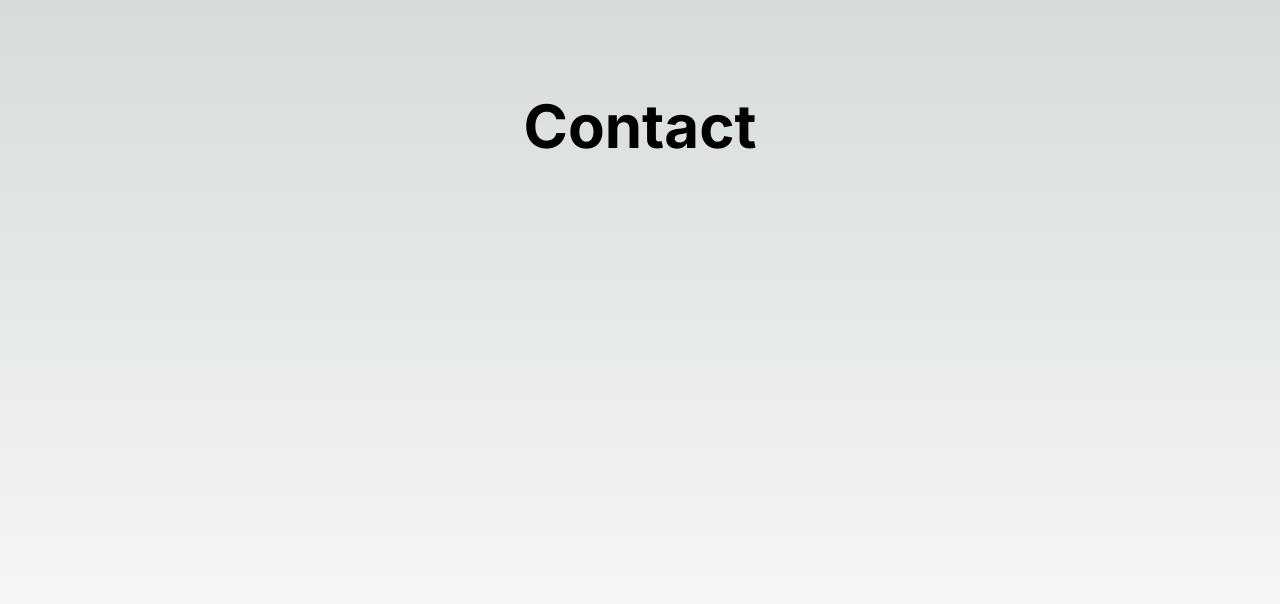
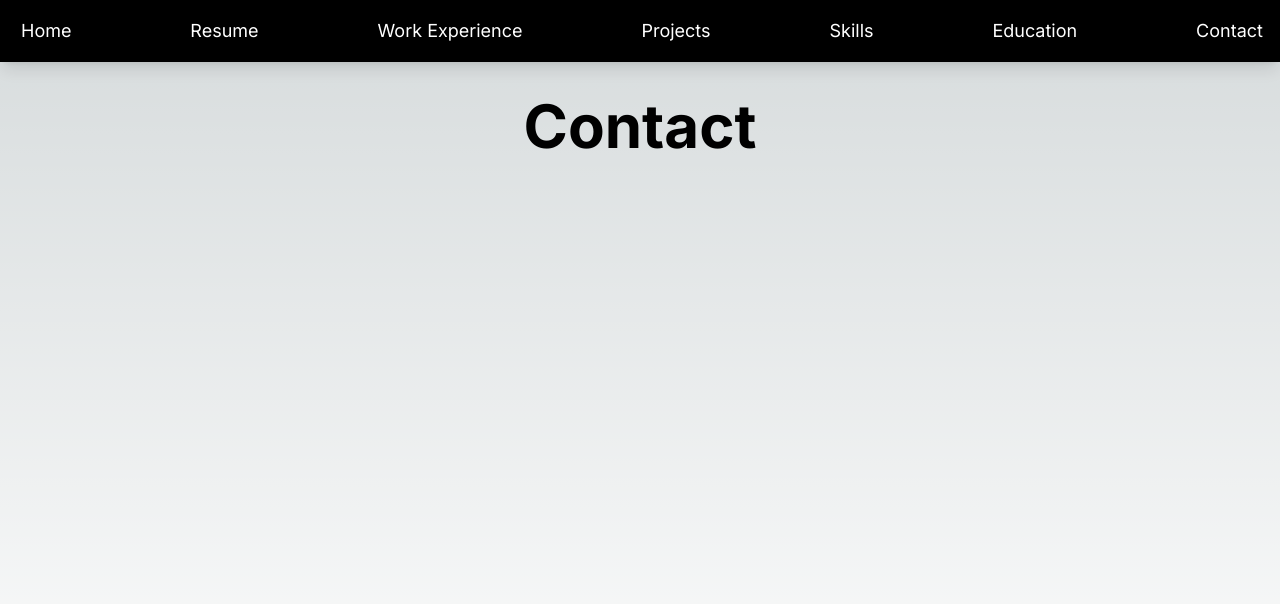
Before and after one commit to Haaparanta/vesahaaparanta.com, a Next.js app: page /contact in a window 1280 px wide. Shown: the top 604 px of the page. Built offline with nearby package versions, Linux system fonts and the light colour scheme.

Commit message:
made more standard navbar

```diff
--- a/app/layout.js
+++ b/app/layout.js
@@ -1,7 +1,7 @@
 import { Inter } from "next/font/google";
 import "./globals.css";
 
-import { NavBarMenu, NavBarFloating } from "@/components/navbar";
+import { NavBarMenu, NavBarFloating, Navbar } from "@/components/navbar";
 
 
 const inter = Inter({ subsets: ["latin"] });
@@ -15,7 +15,7 @@ export default function RootLayout({ children }) {
   return (
     <html lang="en">
       <body className={inter.className}>
-        <NavBarFloating />
+        <Navbar />
         {children}
       </body>
     </html>
--- a/components/navbar.js
+++ b/components/navbar.js
@@ -45,3 +45,13 @@ export const NavBarFloating = () => {
     </>
   );
 };
+
+import { NavBar } from './ui/navbar';
+
+export const Navbar = () => {
+  return (
+    <>
+      <NavBar navItems={navLinks} />
+    </>
+  );
+}
--- /dev/null
+++ b/components/ui/navbar.js
@@ -0,0 +1,49 @@
+"use client";
+import React from "react";
+import { motion } from "framer-motion";
+import { cn } from "@/utils/cn";
+import Link from "next/link";
+
+export const NavBar = ({
+  navItems,
+  className,
+}) => {
+  return (
+    <motion.div
+      initial={{
+        opacity: 0,
+        y: -100,
+      }}
+      animate={{
+        y: 0,
+        opacity: 1,
+      }}
+      exit={{
+        opacity: 0,
+        y: -100,
+      }}
+      transition={{
+        duration: 0.2,
+      }}
+      className={cn(
+        "w-full fixed top-0 left-0 right-0 mx-auto border border-transparent dark:border-white/[0.2] bg-black shadow-lg z-[5000] px-4 py-4 items-center justify-center",
+        className
+      )}
+    >
+      <div className="max-w-7xl mx-auto flex justify-between items-center w-full">
+        {navItems.map((navItem, idx) => (
+          <Link
+            key={`link-${idx}`}
+            href={navItem.link}
+            className={cn(
+              "text-white flex items-center space-x-1 hover:text-neutral-300"
+            )}
+          >
+            <span className="block sm:hidden">{navItem.icon}</span>
+            <span className="hidden sm:block text-lg">{navItem.name}</span>
+          </Link>
+        ))}
+      </div>
+    </motion.div>
+  );
+};
```
